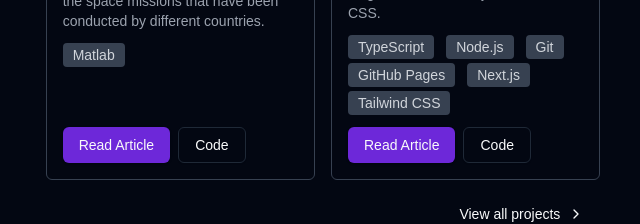
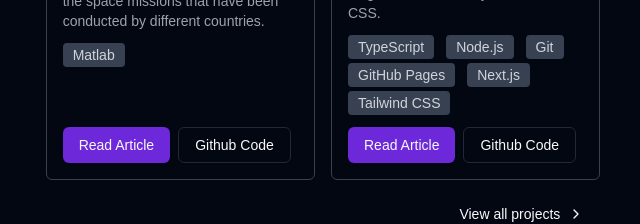
Before and after one commit to Ghedo44/portfolio, a Next.js app: page / in a window 1280 px wide. Shown: the part 1340-1564 px from the top of the page, without its empty margins (317-957 px from the left). Built offline with nearby package versions, Linux system fonts and the light colour scheme.

Commit message:
feat: Update blog components to use 'githubLink' instead of 'code' for GitHub repository links

```diff
--- a/src/app/blog/[...slug]/page.tsx
+++ b/src/app/blog/[...slug]/page.tsx
@@ -108,14 +108,14 @@ export default async function BlogPage(props: ResourcesPageProps) {
         </div>
         {doc.frontmatter.links ? (
           <div className="flex items-center space-x-2 pt-4">
-            {doc.frontmatter.links?.doc && (
+            {doc.frontmatter.links?.github && (
               <Link
-                href={doc.frontmatter.links.doc}
+                href={doc.frontmatter.links.github}
                 target="_blank"
                 rel="noreferrer"
                 className={cn(badgeVariants({ variant: "secondary" }), "gap-1")}
               >
-                Docs
+                Github Code
                 <ExternalLinkIcon className="h-3 w-3" />
               </Link>
             )}
--- a/src/components/post-card.tsx
+++ b/src/components/post-card.tsx
@@ -32,9 +32,11 @@ export function PostCard({ post }: { post: Post }) {
                     <Link href={post.link}>
                         <Button variant="default">Read Article</Button>
                     </Link>
-                    <Link href={post.code}>
-                        <Button variant="outline">Code</Button>
-                    </Link>
+                    {post.githubLink && (
+                        <Link href={post.githubLink} target="_blank" rel="noreferrer">
+                            <Button variant="outline">Github Code</Button>
+                        </Link>
+                    )}
                 </div>
             </div>
         </div>
--- a/src/config/posts.ts
+++ b/src/config/posts.ts
@@ -7,7 +7,7 @@ export const homePagePosts: Post[] = [
             "This is a blog post where I analyze the space missions that have been conducted by different countries.",
         link: "/blog/hi",
         slug: "hi",
-        code: "https://github.com/",
+        githubLink: "https://github.com/",
         previewVideo: "/videos/FormVibeProjectPreview.mp4",
         technologies: [
             "Matlab",
@@ -19,7 +19,7 @@ export const homePagePosts: Post[] = [
             "This is my portfolio website where I showcase my projects and write blogs. Built with Next.js and Tailwind CSS.",
         link: "/blog/portfolio-website",
         slug: "portfolio-website",
-        code: "https://github.com/Ghedo44/portfolio",
+        githubLink: "https://github.com/Ghedo44/portfolio",
         previewVideo: "/videos/EmojiGitPreview.mp4",
         technologies: ["TypeScript", "Node.js", "Git", "GitHub Pages", "Next.js", "Tailwind CSS"],
     },
@@ -32,7 +32,7 @@ export const allPosts: Post[] = [
             "This is a blog post where I analyze the space missions that have been conducted by different countries.",
         link: "/blog/hi",
         slug: "hi",
-        code: "https://github.com/",
+        githubLink: "https://github.com/",
         previewVideo: "/videos/FormVibeProjectPreview.mp4",
         technologies: [
             "Matlab",
@@ -44,7 +44,7 @@ export const allPosts: Post[] = [
             "This is my portfolio website where I showcase my projects and write blogs. Built with Next.js and Tailwind CSS.",
         link: "/blog/portfolio-website",
         slug: "portfolio-website",
-        code: "https://github.com/Ghedo44/portfolio",
+        githubLink: "https://github.com/Ghedo44/portfolio",
         previewVideo: "/videos/EmojiGitPreview.mp4",
         technologies: ["TypeScript", "Node.js", "Git", "GitHub Pages", "Next.js", "Tailwind CSS"],
     },
--- a/src/posts/portfolio-website.mdx
+++ b/src/posts/portfolio-website.mdx
@@ -3,7 +3,7 @@ title: My Portfolio Website
 description: Welcome to my portfolio website! This site showcases my projects, skills, and background as an Aerospace Engineering student with a passion for coding. It is built using Next.js 15 and Tailwind CSS, hosted on GitHub Pages.
 component: true
 links:
-  gitgub: https://github.com/Ghedo44/portfolio
+  github: https://github.com/Ghedo44/portfolio
 ---
 
 ## About
--- a/src/types/blog.ts
+++ b/src/types/blog.ts
@@ -3,7 +3,7 @@ export interface Post {
     description: string;
     link: string;
     slug: string;
-    code: string;
+    githubLink?: string;
     previewVideo: string;
     technologies: string[];
   }
```
